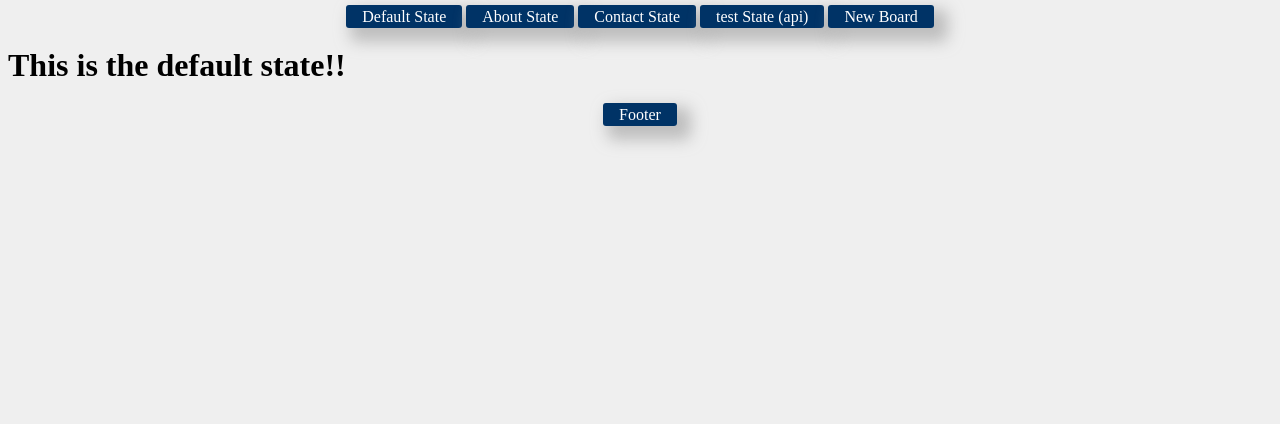
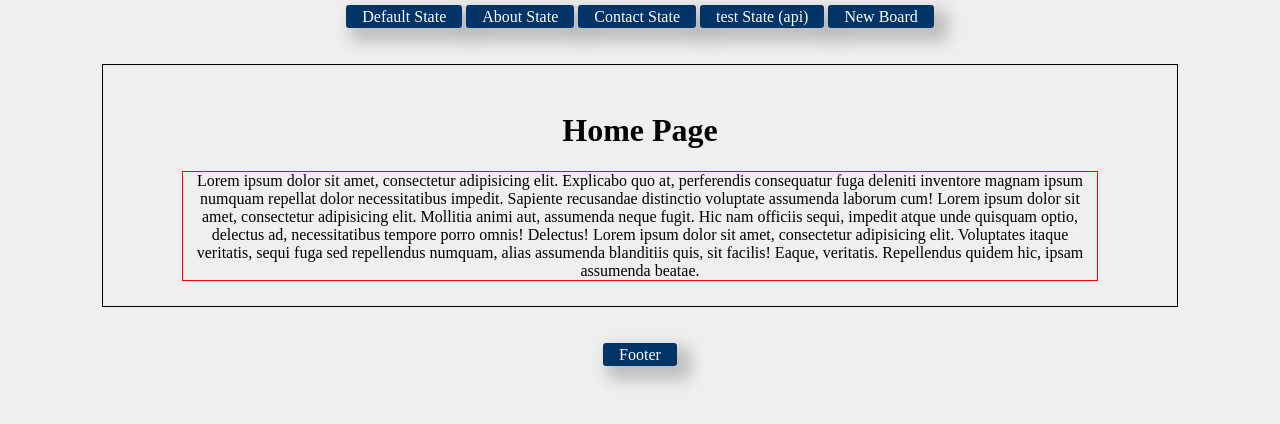
Before and after one commit to naotoyamaguchi/SurfGarage, a website built with webpack: page src/public/index.html in a window 1280 px wide. Built offline with nearby package versions, Linux system fonts and the light colour scheme; some packages are replaced by stand-ins of ours.

Commit message:
Added divs to each of the pages to display page structure

```diff
--- a/src/aboutState/template.html
+++ b/src/aboutState/template.html
@@ -1 +1,4 @@
-<h1>Hello from aboutState</h1>
+<div id="mainDiv">
+	<h1>About Us</h1>
+	<div id="contactMainDiv">Lorem ipsum dolor sit amet, consectetur adipisicing elit. Explicabo quo at, perferendis consequatur fuga deleniti inventore magnam ipsum numquam repellat dolor necessitatibus impedit. Sapiente recusandae distinctio voluptate assumenda laborum cum! Lorem ipsum dolor sit amet, consectetur adipisicing elit. Mollitia animi aut, assumenda neque fugit. Hic nam officiis sequi, impedit atque unde quisquam optio, delectus ad, necessitatibus tempore porro omnis! Delectus! Lorem ipsum dolor sit amet, consectetur adipisicing elit. Voluptates itaque veritatis, sequi fuga sed repellendus numquam, alias assumenda blanditiis quis, sit facilis! Eaque, veritatis. Repellendus quidem hic, ipsam assumenda beatae.</div>
+</div>
--- a/src/contactState/template.html
+++ b/src/contactState/template.html
@@ -1 +1,4 @@
-<h1>Hello from contactState</h1>
+<div id="mainDiv">
+	<h1>Contact Us</h1>
+	<div id="contactMainDiv">Lorem ipsum dolor sit amet, consectetur adipisicing elit. Explicabo quo at, perferendis consequatur fuga deleniti inventore magnam ipsum numquam repellat dolor necessitatibus impedit. Sapiente recusandae distinctio voluptate assumenda laborum cum! Lorem ipsum dolor sit amet, consectetur adipisicing elit. Mollitia animi aut, assumenda neque fugit. Hic nam officiis sequi, impedit atque unde quisquam optio, delectus ad, necessitatibus tempore porro omnis! Delectus! Lorem ipsum dolor sit amet, consectetur adipisicing elit. Voluptates itaque veritatis, sequi fuga sed repellendus numquam, alias assumenda blanditiis quis, sit facilis! Eaque, veritatis. Repellendus quidem hic, ipsam assumenda beatae.</div>
+</div>
--- a/src/defaultState/template.html
+++ b/src/defaultState/template.html
@@ -1 +1,4 @@
-<h1>This is the default state!!</h1>
+<div id="mainDiv">
+	<h1>Home Page</h1>
+	<div id="contactMainDiv">Lorem ipsum dolor sit amet, consectetur adipisicing elit. Explicabo quo at, perferendis consequatur fuga deleniti inventore magnam ipsum numquam repellat dolor necessitatibus impedit. Sapiente recusandae distinctio voluptate assumenda laborum cum! Lorem ipsum dolor sit amet, consectetur adipisicing elit. Mollitia animi aut, assumenda neque fugit. Hic nam officiis sequi, impedit atque unde quisquam optio, delectus ad, necessitatibus tempore porro omnis! Delectus! Lorem ipsum dolor sit amet, consectetur adipisicing elit. Voluptates itaque veritatis, sequi fuga sed repellendus numquam, alias assumenda blanditiis quis, sit facilis! Eaque, veritatis. Repellendus quidem hic, ipsam assumenda beatae.</div>
+</div>
--- a/src/style/app.css
+++ b/src/style/app.css
@@ -48,6 +48,25 @@ footer a{
 footer a:hover{
   color: #fff;
   background-color: #369;
+}
+
+#mainDiv{
+  width: 85%;
+  border: 1px solid black;
+  padding-top: 2vw;
+  padding-bottom: 2vw;
+  text-align: center;
+  margin-right: auto;
+  margin-left: auto;
+  margin-top: 3vw;
+  margin-bottom: 3vw;
+}
+
+#contactMainDiv{
+  width: 85%;
+  border: 1px solid red;
+  margin-left: auto;
+  margin-right: auto;
 }
 /* styles in src/style directory are applied to the whole page */
 /*body {
--- a/src/testState/template.html
+++ b/src/testState/template.html
@@ -1,2 +1,3 @@
-<h1>Test State</h1>
-<h2>Get fakeApi to console log here</h2>
+<div id="mainDiv">
+	<h1>Test Div</h1>
+</div>
```
